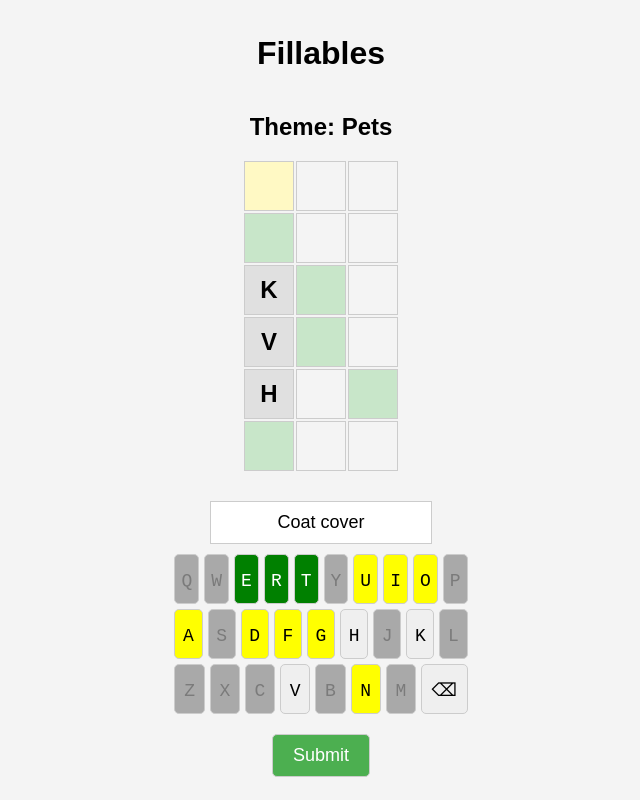
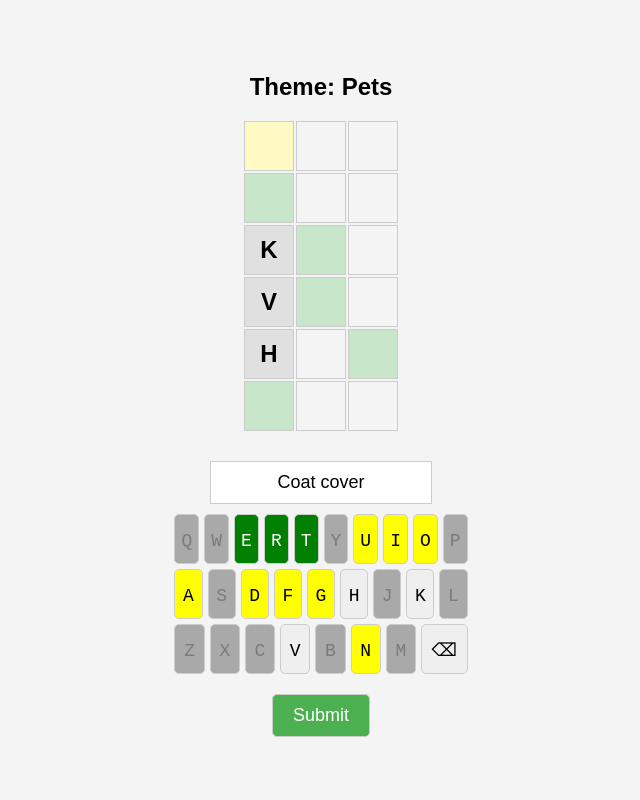
Before and after one commit to MarimbaEroica/fillables, a plain HTML site: page index.html in a window 1280 px wide. Shown: the whole page, without its empty margins (319-959 px from the left). Drawn offline with Linux system fonts and the light colour scheme.

Commit message:
remove title

```diff
--- a/index.html
+++ b/index.html
@@ -7,7 +7,6 @@
     <link rel="stylesheet" href="styles.css">
 </head>
 <body>
-    <h1 id="game-title">Fillables</h1>
     <h2 id="game-theme">Theme: Pets</h2>
     <div class="container">
         <div id="grid" class="grid-container">
```
